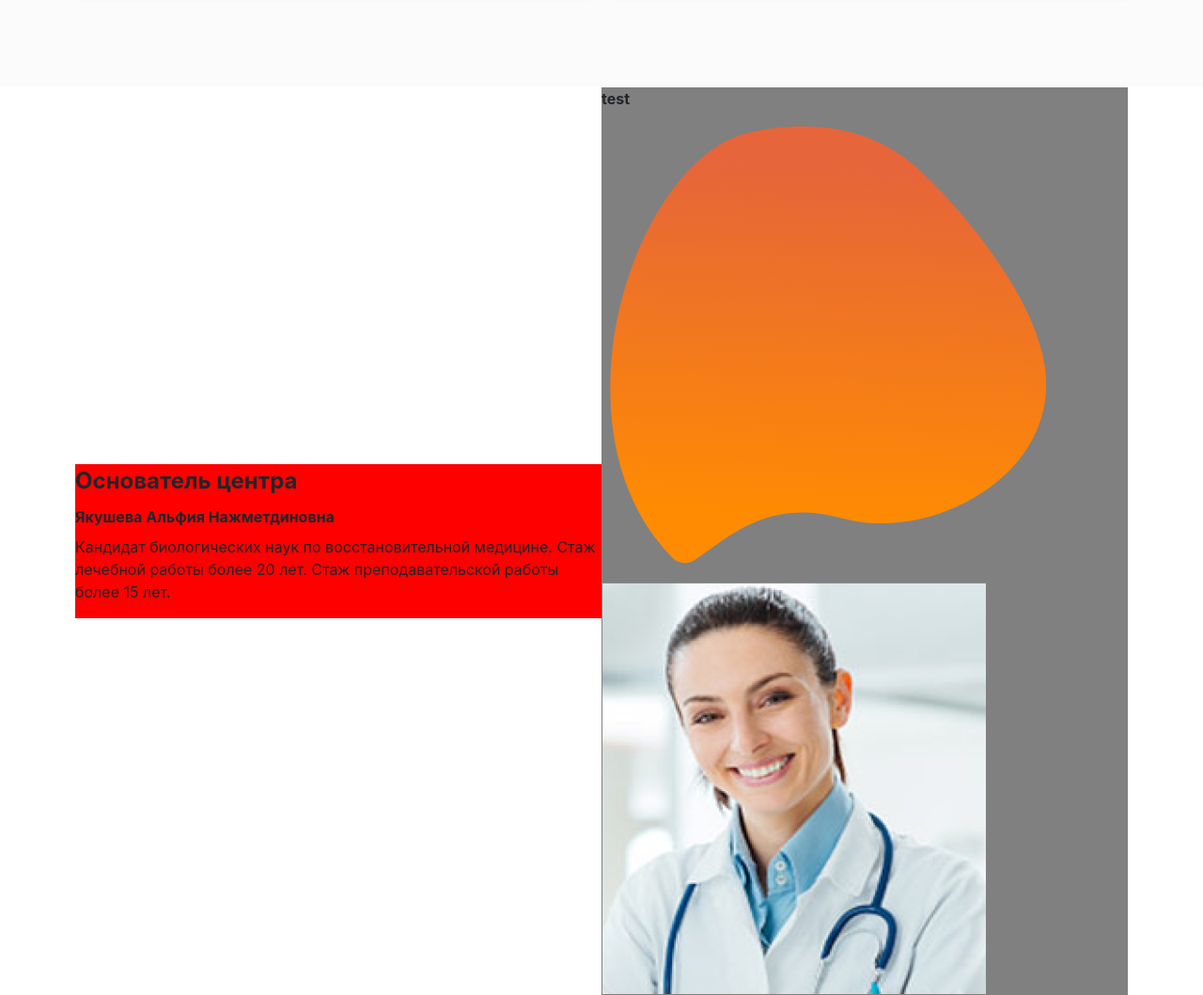
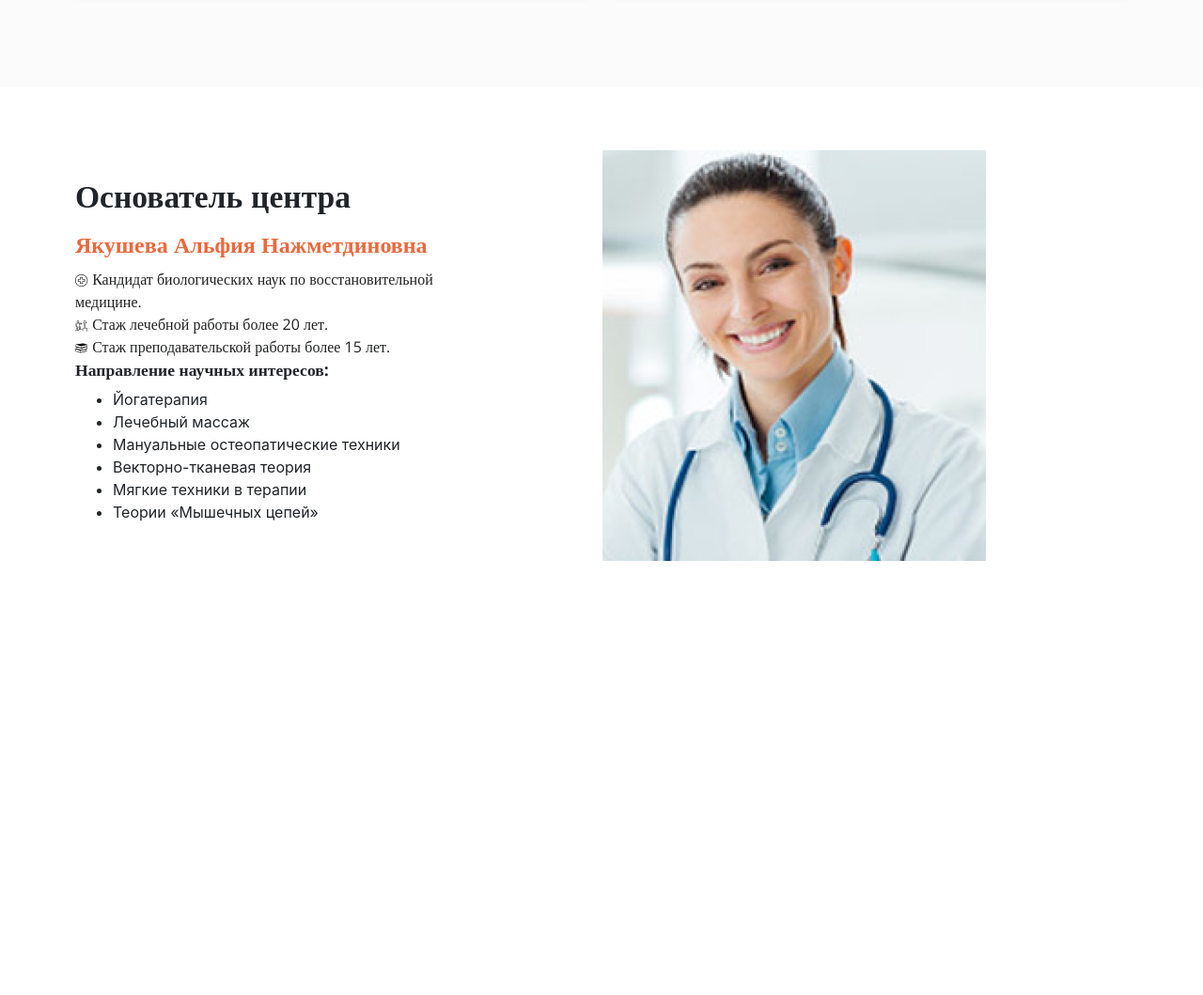
Before and after one commit to danilbakshaev/soft-clinic, a website: page app/index.html in a window 1280 px wide. Shown: the part 641-1700 px from the top of the page at 94% size. After the commit the page ends 1303 px from the top, so only its background shows below. Drawn offline with nearby package versions, Linux system fonts and the light colour scheme.

Commit message:
Сделал блок "Основатель центра"

```diff
--- a/app/index.html
+++ b/app/index.html
@@ -4,12 +4,9 @@
 <head>
 
 	<meta charset="utf-8">
-
 	<title>OptimizedHTML 5</title>
 	<meta name="description" content="Startup HTML template OptimizedHTML 5">
-
 	<meta name="viewport" content="width=device-width">
-
 	<link rel="icon" href="img/favicon.png">
 	<meta property="og:image" content="img/@1x/preview.jpg">
 	<link href="https://fonts.googleapis.com/css?family=Open+Sans:300,400,700&display=swap&subset=cyrillic" rel="stylesheet">
@@ -77,24 +74,48 @@
 	</section>
 
 	<!-- блок "основатель центра" -->
-	<section class="founder_center centerWrap">
+	<section class="founder_center centerWrap pdn-section">
 		<div class="wrapper_main flex">
 			<div class="block_one">
 				<h1>Основатель центра</h1>
-				<h4>Якушева Альфия Нажметдиновна</h4>
-				<p>Кандидат биологических наук по восстановительной
-					медицине. Стаж лечебной работы более 20 лет.
-					Стаж преподавательской работы более 15 лет.
-				</p>
+				<h4 class="name_founder">Якушева Альфия Нажметдиновна</h4>
+				<div class="skills">
+					<div>
+						<img src="img/founder_center/hospital.png" alt="">
+						Кандидат биологических наук по восстановительной
+						медицине.
+					</div>
+						<div>
+							<img src="img/founder_center/goal.png" alt="">
+							Стаж лечебной работы более 20 лет.
+						</div>
+						<div>
+							<img src="img/founder_center/book.png" alt="">
+							Стаж преподавательской работы более 15 лет.
+					</div>
+				</div>
+				<h5>Направление научных интересов:</h5>
+				<ul>
+					<li>Йогатерапия</li>
+					<li>Лечебный массаж</li>
+					<li>Мануальные остеопатические техники</li>
+					<li>Векторно-тканевая теория</li>
+					<li>Мягкие техники в терапии</li>
+					<li>Теории «Мышечных цепей»</li>
+				</ul>
 			</div>
 			<dib class="block_two">
-				<h4>test</h4>
-				<img src="/img/founder_center/Vector.svg" alt="">
+				<!-- <img src="/img/founder_center/Vector.svg" alt=""> -->
 				<img src="/img/founder_center/фото.png" alt="">
 			</dib>
 		</div>
 	</section>
 
+	<!-- блок "почему мы" -->
+	<section class="why_are_we">
+
+	</section>
+
 	<script src="js/scripts.min.js"></script>
 </body>
 </html>
--- a/app/sass/main.sass
+++ b/app/sass/main.sass
@@ -9,6 +9,7 @@ $Orange: #ED683C
 $lightOrange: #ed700c
 $lightgray: #E5E5E5
 $bcgcolor: #FBFBFB
+$black: #212223
 
 html, body
   font-size: 16px
@@ -44,6 +45,13 @@ html, body
 .pdn-section
 	padding: 4rem 0
 
+h1
+	font-family: Open Sans
+	font-style: normal
+	font-weight: 600
+	font-size: 2.1rem
+	line-height: 3.2rem
+
 h2
 	font-family: Open Sans
 	font-style: normal
@@ -51,6 +59,20 @@ h2
 	font-size: 2rem
 	line-height: 3.1rem
 	margin-bottom: 3rem
+
+h4
+	font-family: Open Sans
+	font-style: normal
+	font-weight: 600
+	font-size: 1.5rem
+	line-height: 2.2rem
+
+h5
+	font-family: Open Sans
+	font-style: normal
+	font-weight: 600
+	font-size: 1.1rem
+	line-height: 1.5rem
 
 // Блок "наши услуги"
 .services
@@ -109,13 +131,24 @@ h2
 
 
 
-//блок "наши услуги"
+//блок "Основтель центра"
 .founder_center
 	.wrapper_main
-		// width: 65.6rem
 	.block_one
 		width: 50%
-		background-color: red
+	.name_founder
+		color: $Orange
+	.skills
+		width: 28.4rem
+		font-family: Open Sans
+		font-style: normal
+		font-weight: normal
+		font-size: 1rem
+		line-height: 1.5rem
+		color: $black
 	.block_two
 		width: 50%
-		background-color: gray
+
+
+
+//блок "почему мы"
```
Also changed, not shown: app/css/styles.min.css, app/img/founder_center/book.png (added), app/img/founder_center/goal.png (added), app/img/founder_center/hospital.png (added).
